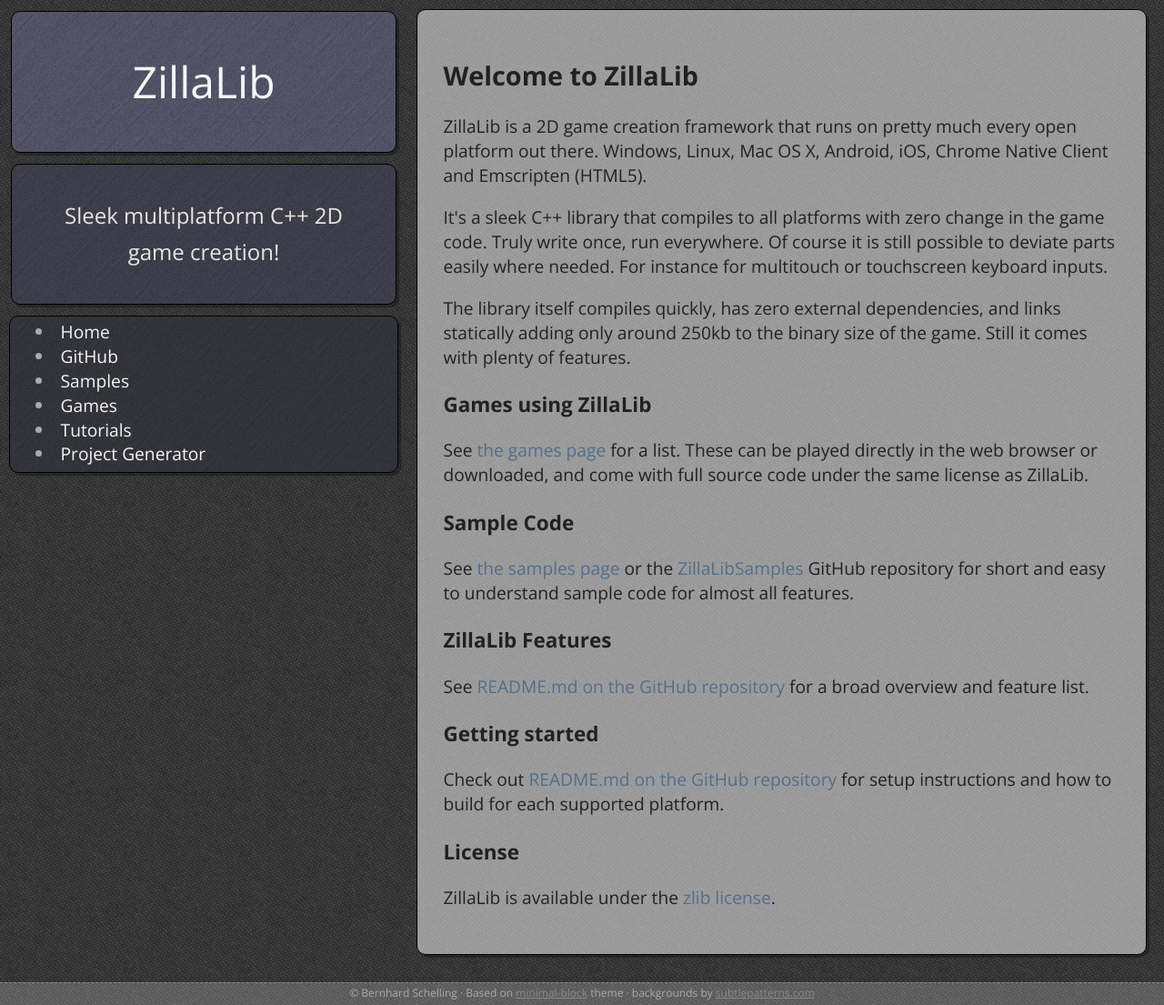
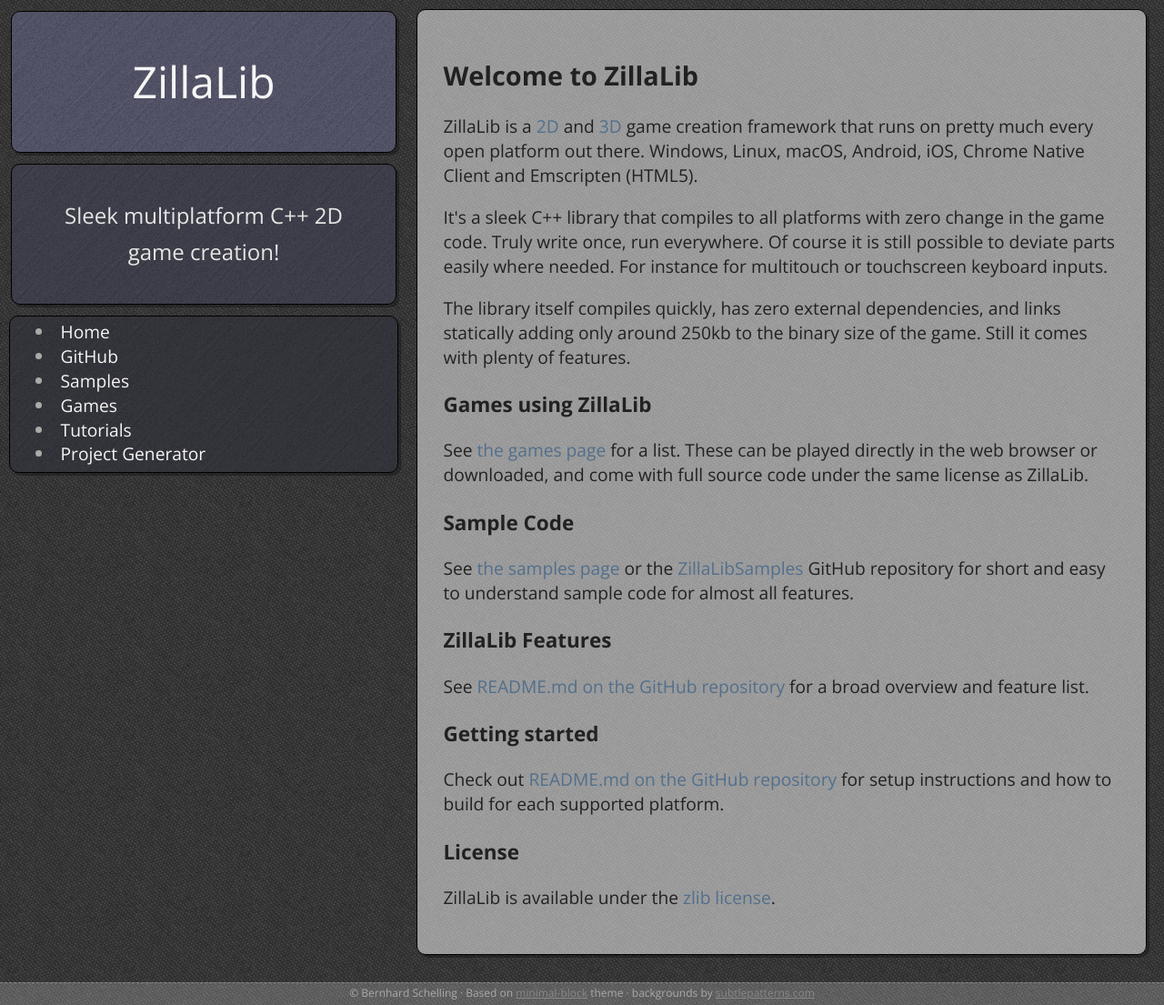
Before and after one commit to ZillaLib/ZillaLib.github.io, a Jekyll site: the page built from index.html, in a window 1280 px wide. Shown: the whole page at 91% size. Built offline with Jekyll 4.4.1, drawn with Linux system fonts in a browser that asks for light colours; the list of posts is cut into pages by our own code.

Commit message:
Intro text update

```diff
--- a/index.html
+++ b/index.html
@@ -6,7 +6,7 @@
 	<div class="module color-5">
 
 		<h2>Welcome to ZillaLib</h2>
-		<p>ZillaLib is a 2D game creation framework that runs on pretty much every open platform out there. Windows, Linux, Mac OS X, Android, iOS, Chrome Native Client and Emscripten (HTML5).</p>
+		<p>ZillaLib is a <a href="/samples/#2D">2D</a> and <a href="/samples/#3D">3D</a> game creation framework that runs on pretty much every open platform out there. Windows, Linux, macOS, Android, iOS, Chrome Native Client and Emscripten (HTML5).</p>
 		<p>It's a sleek C++ library that compiles to all platforms with zero change in the game code. Truly write once, run everywhere. Of course it is still possible to deviate parts easily where needed. For instance for multitouch or touchscreen keyboard inputs.</p>
 		<p>The library itself compiles quickly, has zero external dependencies, and links statically adding only around 250kb to the binary size of the game. Still it comes with plenty of features.</p>
 
```
